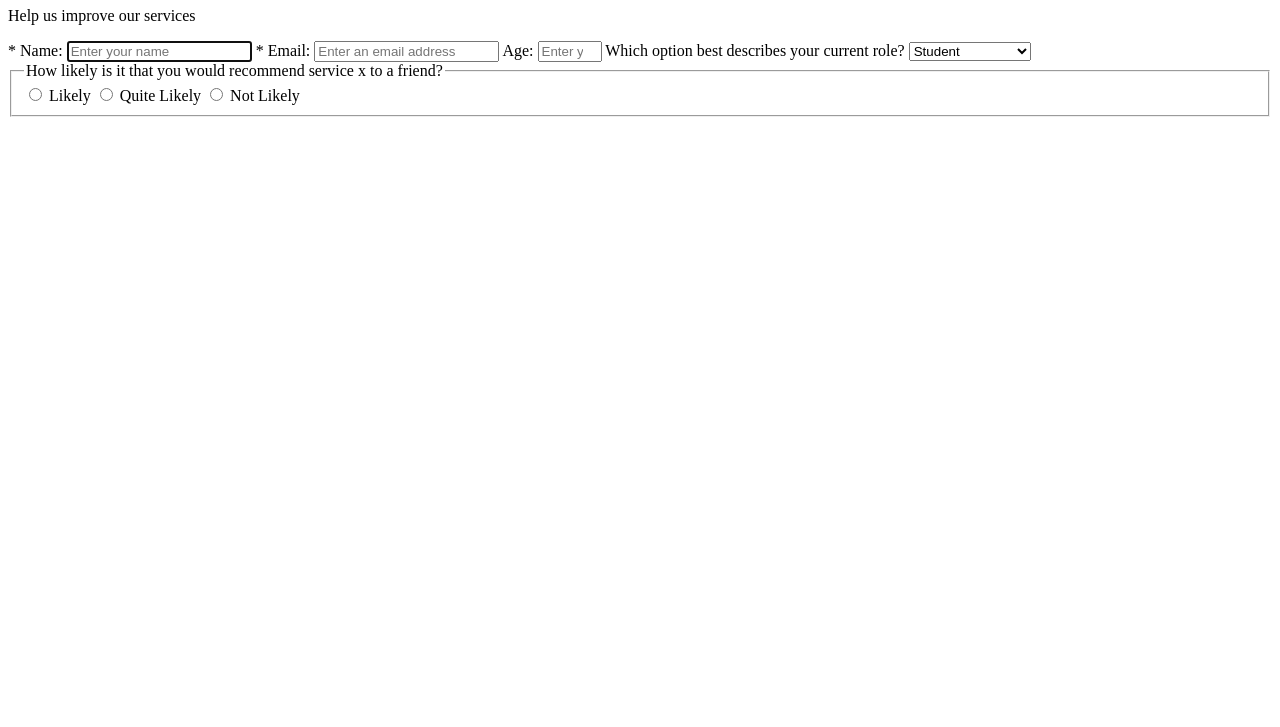
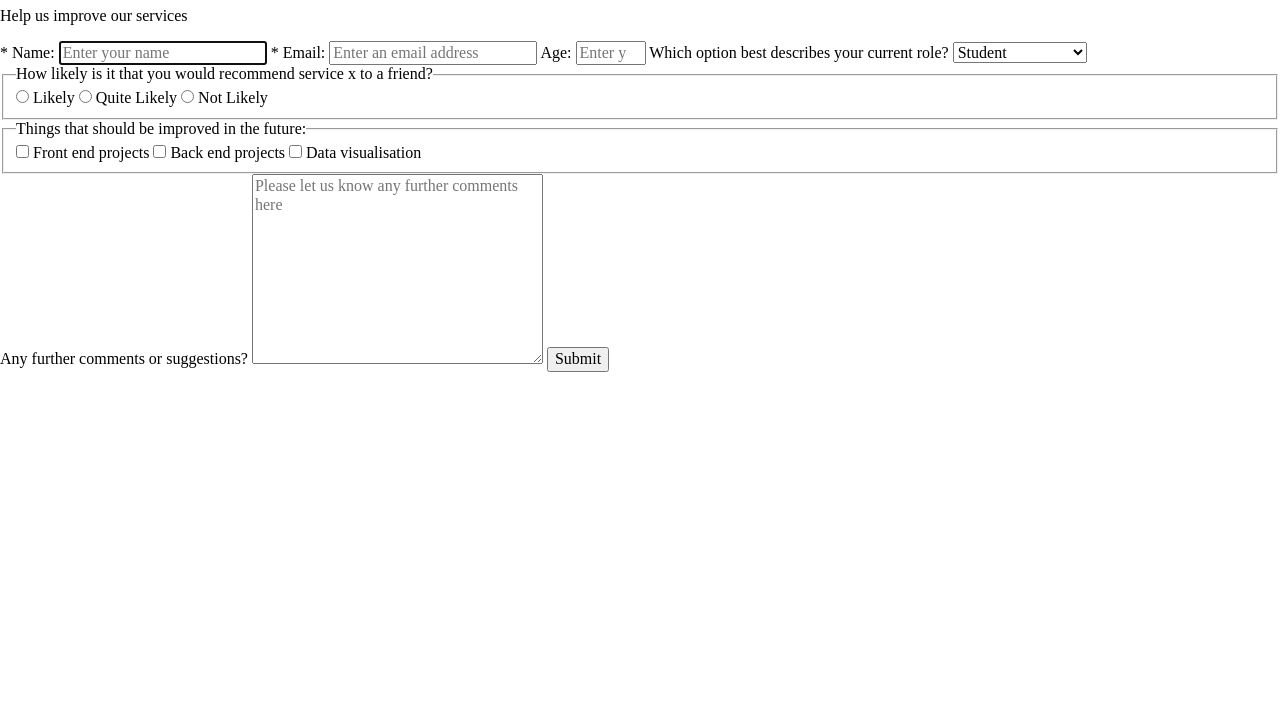
Before and after one commit to robertsGeorge/survey-form, a plain HTML site: page index.html in a window 1280 px wide. Shown: the part 73-800 px from the top of the page. Drawn offline with Linux system fonts and the light colour scheme.

Commit message:
complete form basic html / link stylesheets

```diff
--- a/index.html
+++ b/index.html
@@ -4,11 +4,17 @@
   <meta charset="UTF-8">
   <meta name="viewport" content="width=device-width, initial-scale=1.0">
   <meta http-equiv="X-UA-Compatible" content="ie=edge">
+  <link rel="stylesheet" href="normalize.css">
+  <link rel="stylesheet" href="style.css">
   <title>Survey form</title>
 </head>
 <body>
+
+  <div id="wrapper">
+
     <h1 id="title">Survey Form</h1>
     <p id="description">Help us improve our services</p>
+
     <form id="survey-form" action="#" method="POST">
       <label for="name" id="name-label">* Name:</label>
       <input type="text" name="name" placeholder="Enter your name" id="name" autofocus required>
@@ -42,7 +48,26 @@
 
       </fieldset>
 
+      <fieldset>
+        <legend>Things that should be improved in the future:</legend>
+
+        <input type="checkbox" name="improve" value = "front-end-projects" id="front-end-projects">
+        <label for="front-end-projects">Front end projects</label>
+
+        <input type="checkbox" name="improve" value = "back-end-projects" id="back-end-projects">
+        <label for="back-end-projects">Back end projects</label>
+
+        <input type="checkbox" name="improve" value = "data-visualisation" id="data-visualisation">
+        <label for="data-visualisation">Data visualisation</label>
+      </fieldset>
+
+      <label for="further-comments">Any further comments or suggestions?</label>
+      <textarea name="further-comments" id="further-comments" cols="30" rows="10" placeholder="Please let us know any further comments here"></textarea>
+
+      <button type="submit" id="submit">Submit</button>
     </form>
+
+  </div>
 
 
   <script src="https://cdn.freecodecamp.org/testable-projects-fcc/v1/bundle.js"></script>
--- a/style.css
+++ b/style.css
@@ -0,0 +1,3 @@
+#wrapper {
+
+}
```
Lines whose indentation alone changed are shown as unchanged.
